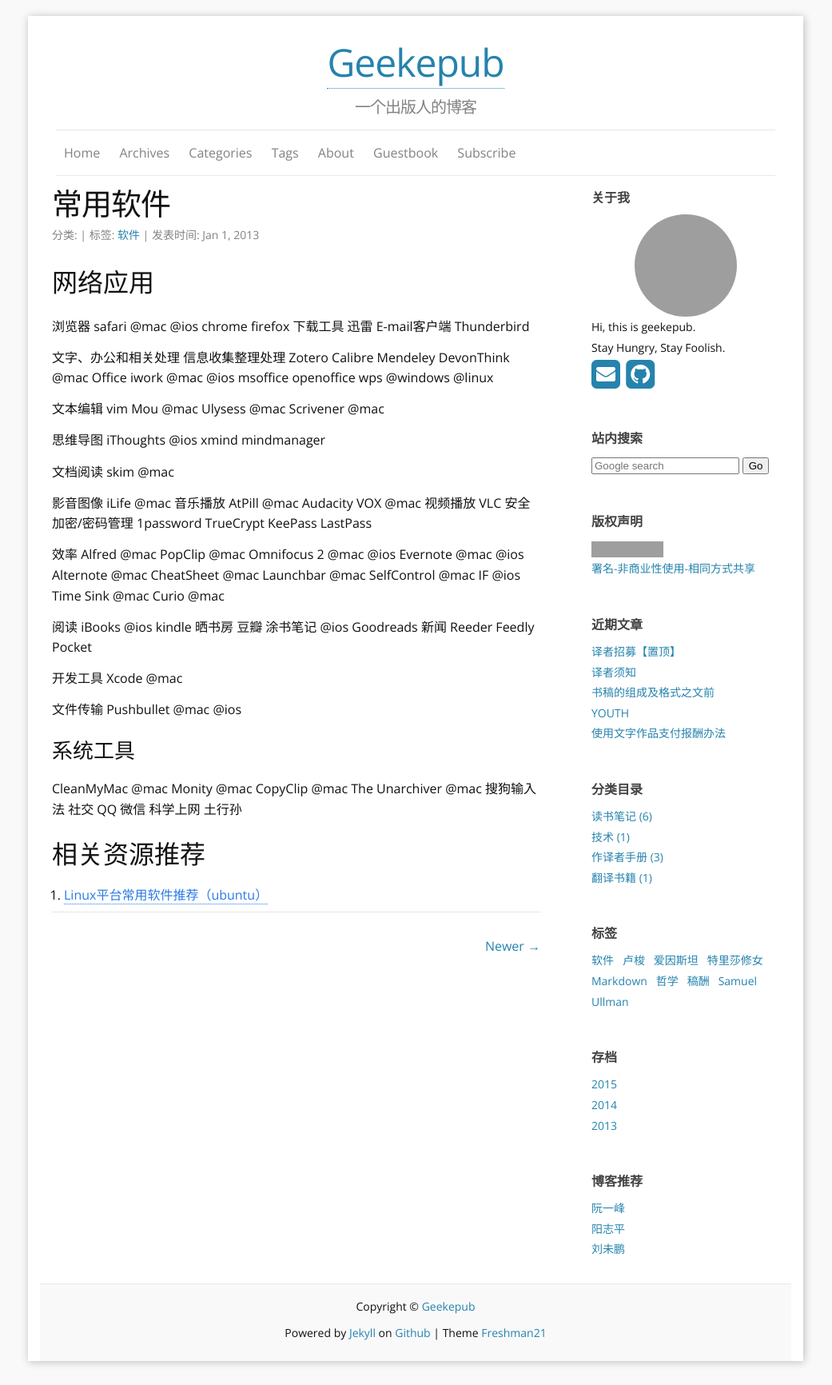
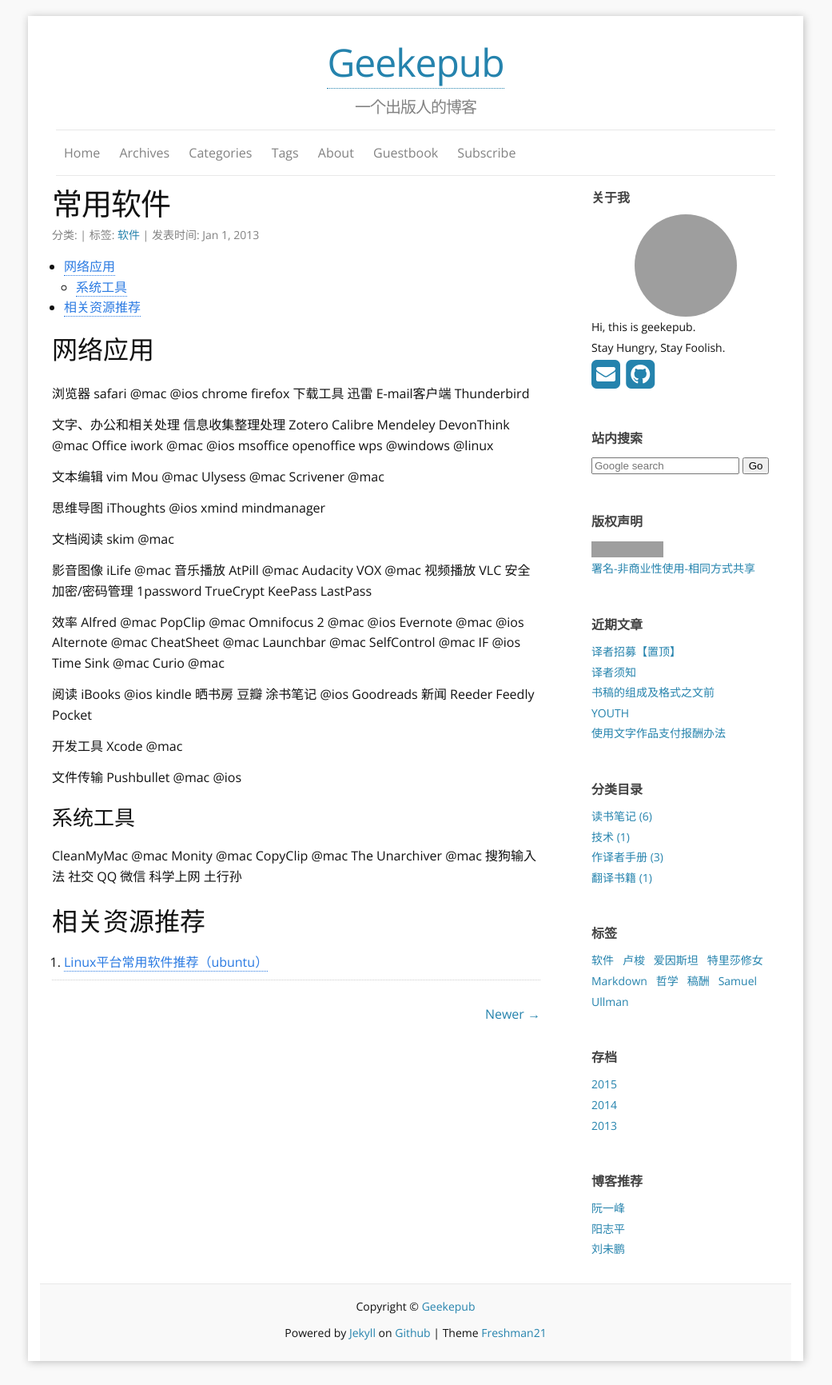
Before and after one commit to geekepub/geekepub.github.io, a Jekyll site: the page built from _posts/2013-01-01-apps.md, in a window 1280 px wide. Shown: the whole page at 80% size, without its empty margins (120-1161 px from the left). Built offline with Jekyll 4.4.1, drawn with Linux system fonts in a browser that asks for light colours; nearby versions of some CDN libraries; comment, search, counter and statistics services are not loaded; grey boxes are pictures that could not be loaded.

Commit message:
Update 2013-01-01-apps.md

```diff
--- a/_posts/2013-01-01-apps.md
+++ b/_posts/2013-01-01-apps.md
@@ -8,7 +8,8 @@
 - 软件
 ---
 
-{:toc}
+* 目录
+{:toc #chenxsan}
 
 ## 网络应用
 浏览器
```
